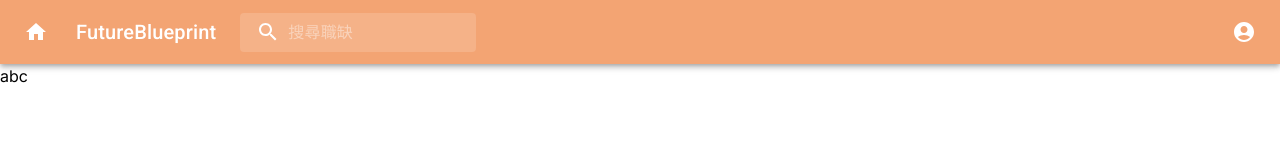
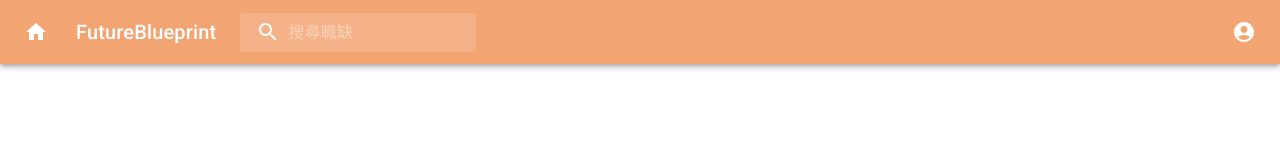
Before and after one commit to KJCGray/Future_blueprint, a Next.js app: page /searchpage in a window 1280 px wide. Shown: the top 160 px of the page. Built offline with nearby package versions, Linux system fonts and the light colour scheme.

Commit message:
delete abc

```diff
--- a/src/app/searchpage/page.js
+++ b/src/app/searchpage/page.js
@@ -7,7 +7,6 @@ export default function ButtonUsage() {
   return (
     <div className="w-screen h-screen m-0 bg-white">
       <Searchbar/>
-      <a>abc</a>
     </div>
   );
 }
```
